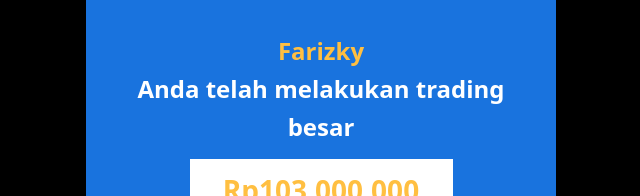
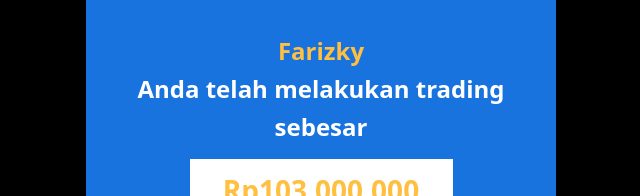
Before and after one commit to idrislabdev/triv-wrapper, a Vue app: page /page-2 in a window 1280 px wide. Shown: the part 189-385 px from the top of the page, without its empty margins (319-959 px from the left). Built offline with nearby package versions, Linux system fonts and the light colour scheme.

Commit message:
[update]

```diff
--- a/src/pages/page-2.vue
+++ b/src/pages/page-2.vue
@@ -7,7 +7,7 @@
           <div class="text-greeting">
             <div class="text-greeting text-greeting__name">
               <h5><span>Farizky</span></h5>
-              <h5>Anda telah melakukan trading besar</h5>
+              <h5>Anda telah melakukan trading sebesar</h5>
             </div>
             <div class="text-award">
               <label class="label-award">Rp103.000.000</label>
```
